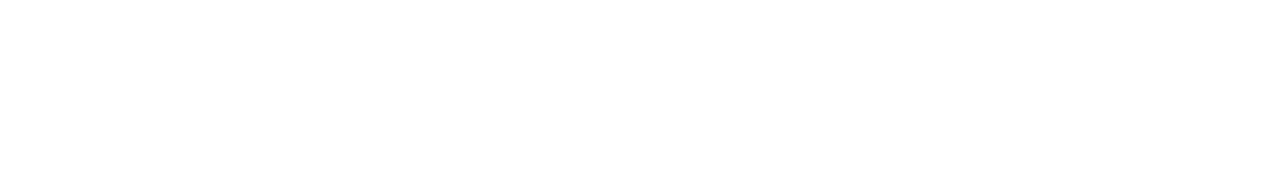
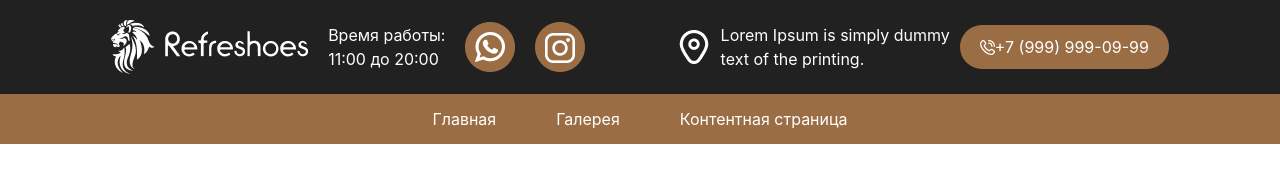
Before and after one commit to dilovar6666/dzweek3.2, a website: page index.html in a window 1280 px wide. Drawn offline with nearby package versions, Linux system fonts and the light colour scheme; files that its build step writes are made by us from their sources.

Commit message:
add header and links

```diff
--- a/index.html
+++ b/index.html
@@ -6,7 +6,30 @@
    <title>Document</title>
    <link rel="stylesheet" href="./src/output.css">
 </head>
-<body>
+<body class="max-w-[1300px] m-auto">
+   <header class="flex lg:justify-evenly justify-between text-white bg-[#212121] m-auto p-[20px]">
+      <div class="flex justify-between gap-[20px] items-center">
+         <img class="flex" src="./forimg/Refreshoes_LOGO копия 1.png" alt="">
+         <h1 class="hidden lg:block">Время работы: <br>11:00 до 20:00</h1>
+         <img class="hidden lg:block" src="./forimg/Group 1102.png" alt="">
+      </div>
+      <div class="lg:flex hidden items-center">
+         <div class="flex items-center gap-[10px]">
+            <img src="./forimg/free-icon-font-marker-3916880 1.png" alt="">
+            <p>Lorem Ipsum is simply dummy <br> text of the printing.</p>
+            <div class="flex items-center bg-[#9B6D44] px-[20px] py-[10px] rounded-[27.5px]">
+               <img src="./forimg/free-icon-font-phone-call-5070407 1.png" alt="">
+               <p>+7 (999) 999-09-99</p>
+            </div>
+         </div>
+      </div>
+      <p class="block lg:hidden text-white text-[40px]">≡</p>
+   </header>
+   <header class="flex justify-evenly bg-[#9B6D44] max-w-[1300px] m-auto text-white p-[13px] lg:justify-center lg:gap-[60px]">
+      <a href="#">Главная</a>
+      <a href="./src/index2.html">Галерея</a>
+      <a href="./src/index3.html">Контентная страница</a>
+   </header>
 
 </body>
 </html>
```
Also changed, not shown: forimg/Group 1102.png (added), forimg/Refreshoes_LOGO копия 1.png (added), forimg/free-icon-font-marker-3916880 1.png (added), forimg/free-icon-font-phone-call-5070407 1.png (added).
